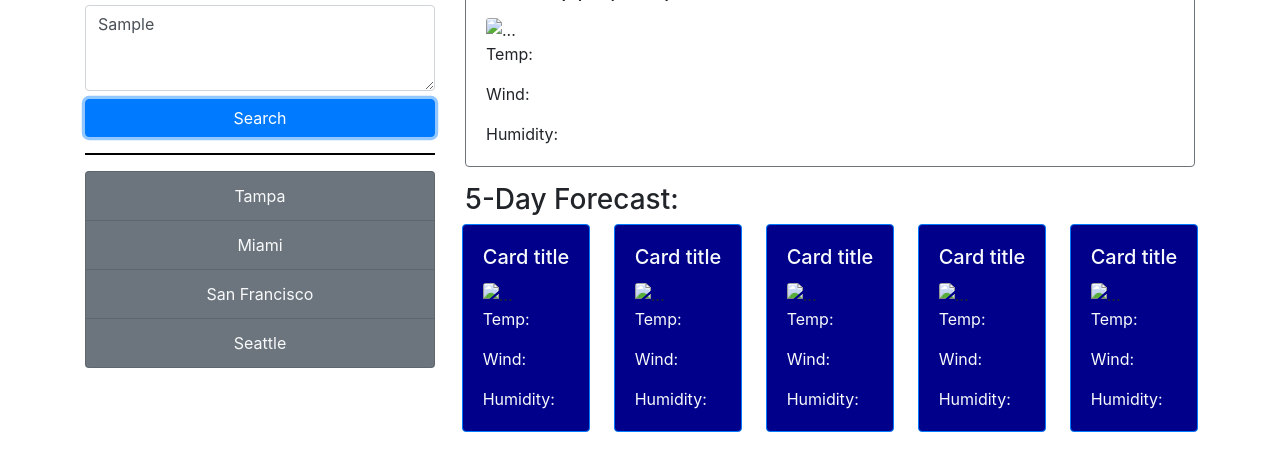
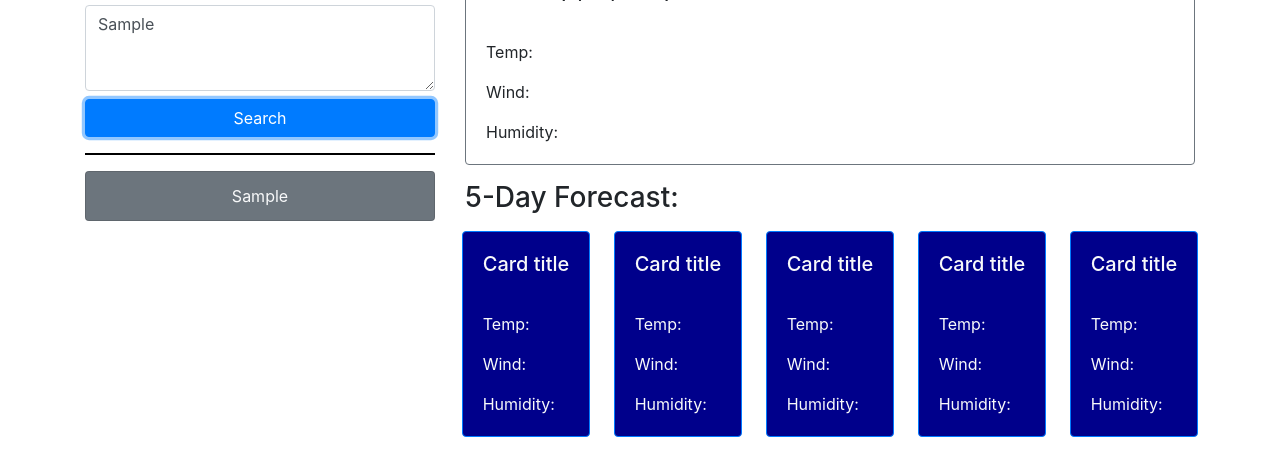
Before and after one commit to Danster4/c-6-weather-dashboard, a plain HTML site: page index.html in a window 1280 px wide. Both pictures are taken after typing "Sample" into the empty fields and a click on the button "Search". Shown: the part 113-588 px from the top of the page. Drawn offline with nearby package versions, Linux system fonts and the light colour scheme.

Commit message:
create list-group link/button dynamically with javscript. append to container below search button and save to local storage

```diff
--- a/assets/js/script.js
+++ b/assets/js/script.js
@@ -0,0 +1,35 @@
+var pastCityButtonContainer = document.querySelector("#pastCityButtonContainer");
+
+
+
+// var apiUrl = "https://api.openweathermap.org/data/2.5/onecall?"
+// + "lat=" + "{lat}"
+// + "&lon=" + "{lon}"
+// + "&exclude={part}"
+// + "&appid=be11e447ae5251b09dd8f2087ffbf394"
+
+
+
+$(document).ready(function () {
+  $("#search-btn").click(function() {
+    console.log("I clicked button")
+    // val() and trim() methods are used to get the values from
+    // textarea and stored in ""Text variable
+    var searchText = $("#citySearchTextarea").val().trim();
+    // set the key/value pair in localStorage
+    localStorage.setItem('citySearched', searchText);
+
+    citySearchTextarea.textContent = "";
+
+    // create button below with name of city you just searched
+    var pastCityButton = document.createElement("a")
+    pastCityButton.setAttribute("class", "list-group-item list-group-item-action w-100 text-center bg-secondary text-light")
+    pastCityButton.setAttribute("href", "#");
+    pastCityButton.textContent = localStorage.getItem('citySearched')
+
+
+    pastCityButtonContainer.appendChild(pastCityButton)
+  })
+});
+
+// fetch(apiUrl)
--- a/index.html
+++ b/index.html
@@ -26,24 +26,19 @@
 
           <h2 class="fw-bold">Search for a City:</h2>
 
-
-
-          <!-- <label for="citySearchTextarea" class="form-label"></label> -->
           <textarea class="form-control" id="citySearchTextarea" rows="3" placeholder="i.e. Chicago"></textarea>
-
-
 
         <div class="mt-2 justify-content-center" id="search-btn-div">
           <button class="mb-3 btn btn-primary w-100" id="search-btn" type="button" value="Input">Search</button>
         </div>
 
-        <div class="mt-3 w-100 list-group">
-          <a href="#" class="list-group-item list-group-item-action w-100 text-center bg-secondary text-light" aria-current="true">
+        <div id="pastCityButtonContainer" class="mt-3 w-100 list-group">
+          <!-- <a href="#" class="list-group-item list-group-item-action w-100 text-center bg-secondary text-light" aria-current="true">
             Tampa
           </a>
           <a href="#" class="list-group-item list-group-item-action w-100 text-center bg-secondary text-light">Miami</a>
           <a href="#" class="list-group-item list-group-item-action w-100 text-center bg-secondary text-light">San Francisco</a>
-          <a href="#" class="list-group-item list-group-item-action w-100 text-center bg-secondary text-light">Seattle</a>
+          <a href="#" class="list-group-item list-group-item-action w-100 text-center bg-secondary text-light">Seattle</a> -->
         </div>
 
       </div>
@@ -56,7 +51,7 @@
             <div class="card-body">
 
                 <h5 class="card-title text-left city date fw-bold">Atlanta (3/30/2021)</h5>
-                <img src="..." class="card-img-top" alt="...">
+                <img src="" class="card-img-top" alt="">
 
               <p class="card-text text-left tempCardInfo">Temp: </p>
               <p class="card-text text-left windCardInfo">Wind: </p>
@@ -68,7 +63,7 @@
 
 
 
-          <h3>5-Day Forecast:</h3>
+          <h3 class="mb-3">5-Day Forecast:</h3>
 
 
         <div class="row">
@@ -76,7 +71,7 @@
           <div class="w-auto mx-auto text-left card border-primary futureDateCard" style="width: 18rem;">
             <div class="card-body">
               <h5 class="card-title text-light text-left date" >Card title</h5>
-              <img src="..." class="card-img-top" alt="...">
+              <img src="" class="card-img-top" alt="">
               <p class="card-text text-light text-left tempCardInfo">Temp: </p>
               <p class="card-text text-light text-left windCardInfo">Wind: </p>
               <p class="card-text text-light text-left humidityCardInfo">Humidity: </p>
@@ -86,7 +81,7 @@
           <div class="w-auto mx-auto text-left card border-primary futureDateCard" style="width: 18rem;">
             <div class="card-body">
               <h5 class="card-title text-light text-left date">Card title</h5>
-              <img src="..." class="card-img-top" alt="...">
+              <img src="" class="card-img-top" alt="">
               <p class="card-text text-light text-left tempCardInfo">Temp: </p>
               <p class="card-text text-light text-left windCardInfo">Wind: </p>
               <p class="card-text text-light text-left humidityCardInfo">Humidity: </p>
@@ -96,7 +91,7 @@
           <div class="w-auto mx-auto text-left card border-primary futureDateCard" style="width: 18rem;">
             <div class="card-body">
               <h5 class="card-title text-light date">Card title</h5>
-              <img src="..." class="card-img-top" alt="...">
+              <img src="" class="card-img-top" alt="">
               <p class="card-text text-light text-left tempCardInfo">Temp: </p>
               <p class="card-text text-light text-left windCardInfo">Wind: </p>
               <p class="card-text text-light text-left humidityCardInfo">Humidity: </p>
@@ -106,7 +101,7 @@
           <div class="w-auto mx-auto text-left card border-primary futureDateCard" style="width: 18rem;">
             <div class="card-body">
               <h5 class="card-title text-light date">Card title</h5>
-              <img src="..." class="card-img-top" alt="...">
+              <img src="" class="card-img-top" alt="">
               <p class="card-text text-light text-left tempCardInfo">Temp: </p>
               <p class="card-text text-light text-left windCardInfo">Wind: </p>
               <p class="card-text text-light text-left humidityCardInfo">Humidity: </p>
@@ -116,7 +111,7 @@
           <div class="w-auto mx-auto text-left card border-primary futureDateCard" style="width: 18rem;">
             <div class="card-body">
               <h5 class="card-title text-light date">Card title</h5>
-              <img src="..." class="card-img-top" alt="...">
+              <img src="" class="card-img-top" alt="">
               <p class="card-text text-light text-left tempCardInfo">Temp: </p>
               <p class="card-text text-light text-left windCardInfo">Wind: </p>
               <p class="card-text text-light text-left humidityCardInfo">Humidity: </p>
```
